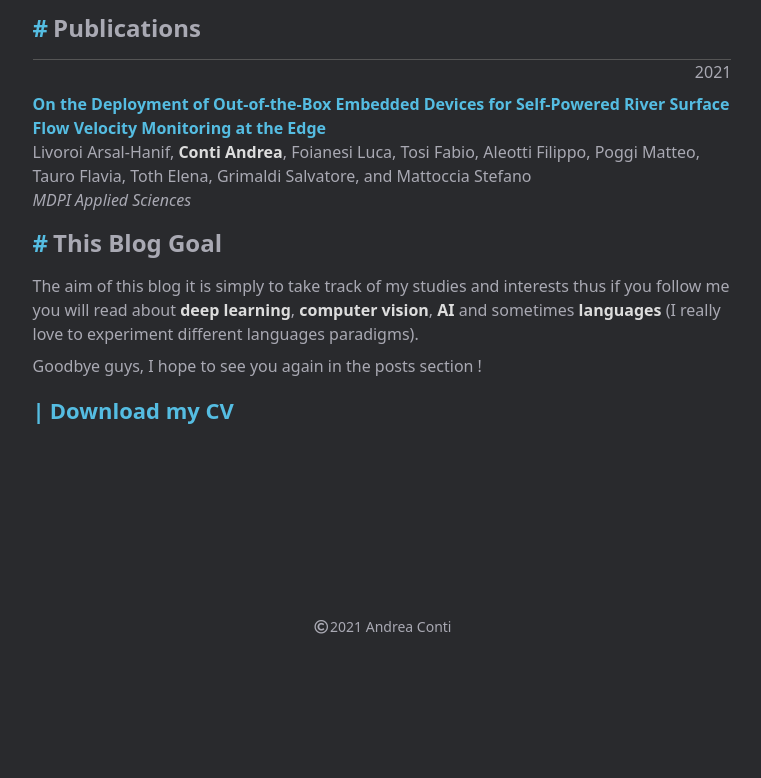
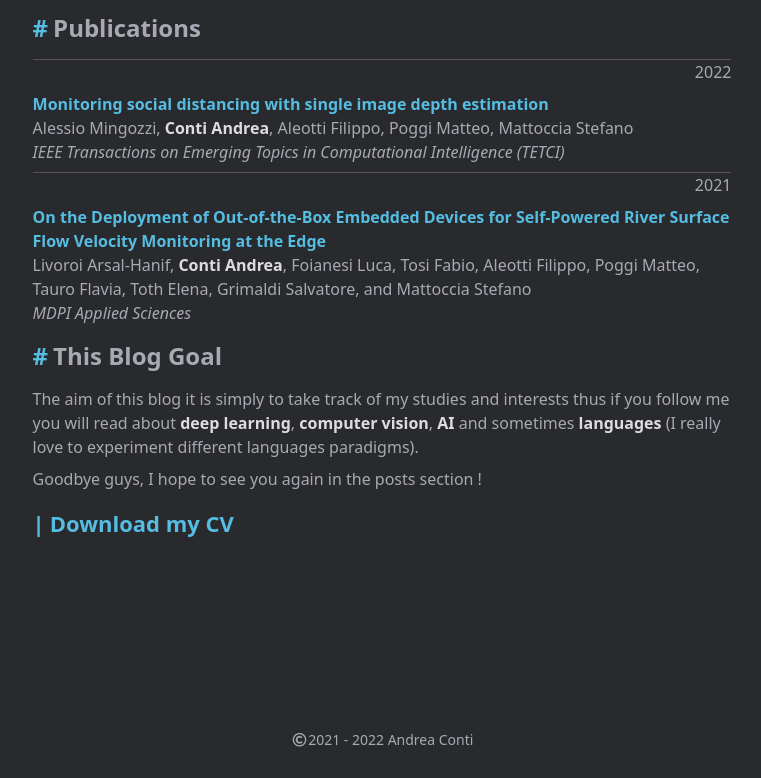
Before and after one commit to andreaconti/andreaconti.github.io, a plain HTML site: page about/index.html in a window 1280 px wide. Shown: the part 1460-2238 px from the top of the page, without its empty margins (258-1019 px from the left). Before the commit the page ends 2125 px from the top, so only its background shows below. Drawn offline with Linux system fonts and the light colour scheme.

Commit message:
update cv

```diff
--- a/about/index.html
+++ b/about/index.html
@@ -9,9 +9,7 @@
 <meta property="og:description" content="Brief Introduction Hi! Certainly you don&rsquo;t know me and if it is the case you probably don&rsquo;t need this introduction. I am just a hungry and passionate software engineer interested in everything about Computer Science. I really love to learn new things and challenge myself to solve complex stuff.
 Not too much time ago I got a master degree in Computer Engineering, I have been a Research Fellow at the university of Bologna and to date I am a PhD student in Computer Science and Engineering at the Alma Mater Studiorum." />
 <meta property="og:type" content="article" />
-<meta property="og:url" content="https://andreaconti.github.io/about/" /><meta property="article:section" content="" />
-
-
+<meta property="og:url" content="https://andreaconti.github.io/about/" />
 
 <meta name="twitter:card" content="summary"/>
 <meta name="twitter:title" content="About Me"/>
@@ -29,7 +27,7 @@ Not too much time ago I got a master degree in Computer Engineering, I have been
         "mainEntityOfPage": {
             "@type": "WebPage",
             "@id": "https:\/\/andreaconti.github.io\/about\/"
-        },"genre": "page","wordcount":  723 ,
+        },"genre": "page","wordcount":  762 ,
         "url": "https:\/\/andreaconti.github.io\/about\/","publisher": {
             "@type": "Organization",
             "name": "Andrea Conti"},"author": {
@@ -390,6 +388,18 @@ the prediction of the confidence of depth maps.
     }
 </style>
 
+<div class="yearline">2022</div>
+<p><a href="https://arxiv.org/pdf/2204.01693.pdf" target="_blank" rel="noopener noreffer"><strong>Monitoring social distancing with single image depth estimation</strong></a><br>
+Alessio Mingozzi, <strong>Conti Andrea</strong>, Aleotti Filippo, Poggi Matteo, Mattoccia Stefano<br>
+<em>IEEE Transactions on Emerging Topics in Computational Intelligence (TETCI)</em></p>
+<style>
+    .yearline {
+        border-top: 1px solid #555555;
+        text-align: right;
+        width: 100%;
+    }
+</style>
+
 <div class="yearline">2021</div>
 <p><a href="https://www.mdpi.com/2076-3417/11/15/7027" target="_blank" rel="noopener noreffer"><strong>On the Deployment of Out-of-the-Box Embedded Devices for Self-Powered River Surface Flow Velocity Monitoring at the Edge</strong></a><br>
 Livoroi Arsal-Hanif, <strong>Conti Andrea</strong>, Foianesi Luca, Tosi Fabio, Aleotti Filippo, Poggi Matteo, Tauro Flavia, Toth Elena, Grimaldi Salvatore, and Mattoccia Stefano<br>
@@ -405,7 +415,7 @@ paradigms).</p>
                 Please enable JavaScript to view the comments powered by <a href="https://disqus.com/?ref_noscript">Disqus</a>.
             </noscript></div></div></div>
             </main><footer class="footer">
-        <div class="footer-container"><div class="footer-line"><i class="far fa-copyright fa-fw"></i><span itemprop="copyrightYear">2021</span><span class="author" itemprop="copyrightHolder">&nbsp;<a href="/" target="_blank">Andrea Conti</a></span></div>
+        <div class="footer-container"><div class="footer-line"><i class="far fa-copyright fa-fw"></i><span itemprop="copyrightYear">2021 - 2022</span><span class="author" itemprop="copyrightHolder">&nbsp;<a href="/" target="_blank">Andrea Conti</a></span></div>
         </div>
     </footer></div>
 
```
Also changed, not shown: 404.html (+1 -1 lines), categories/index.html (+1 -1 lines), index.html (+2 -2 lines), tags/index.html (+1 -1 lines), 2 other files.
